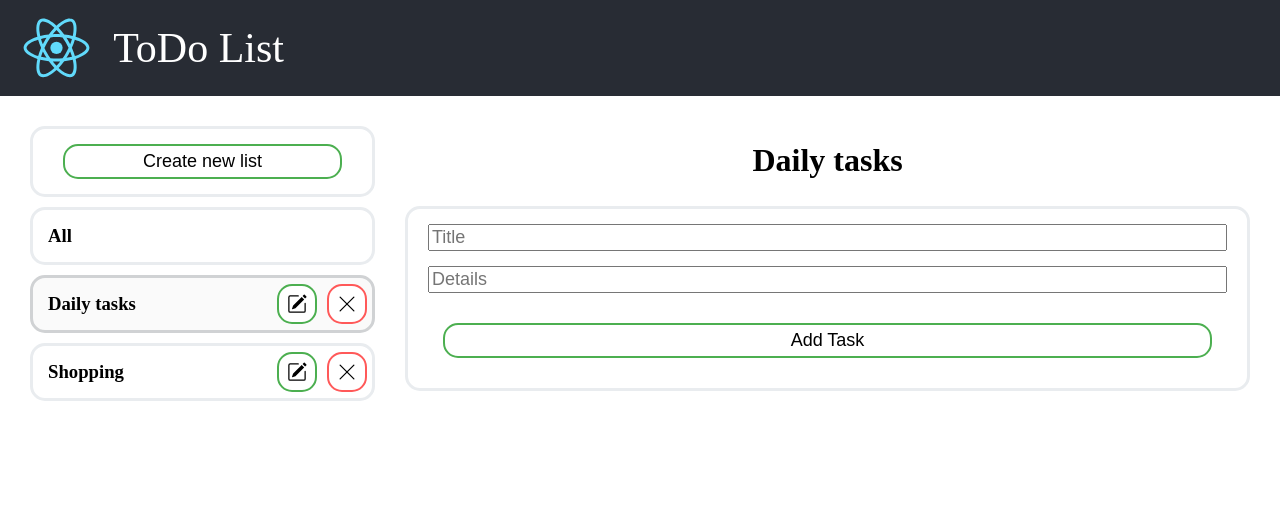
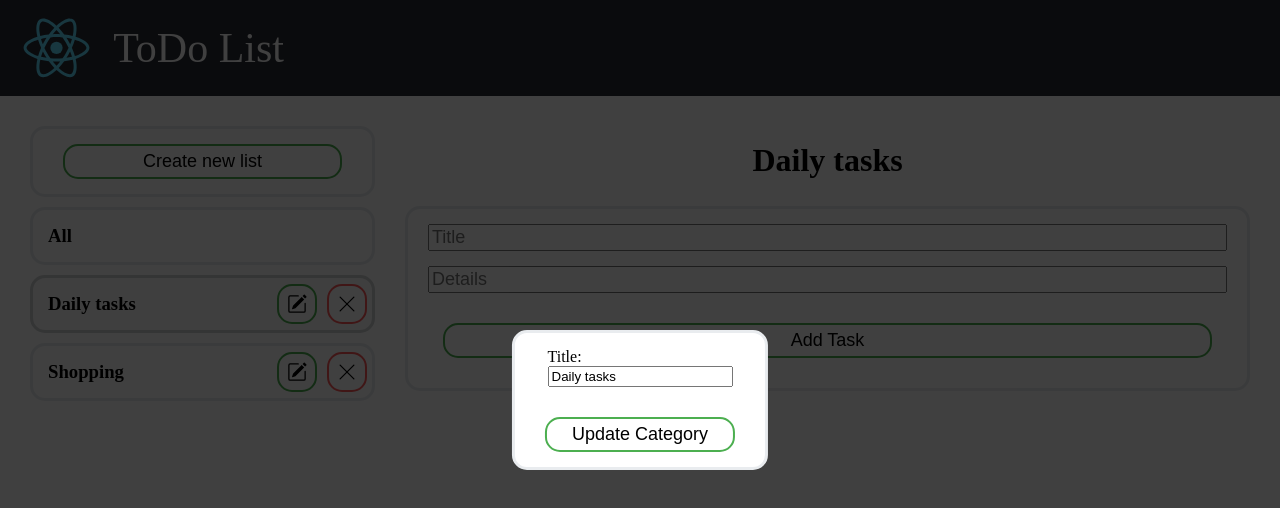
Before and after one commit to SergeySharipov/react-todo-list, a React (Create React App) app: page / in a window 1280 px wide. Both pictures are taken after a click on the button 297 px from the left and 304 px from the top of the page. Shown: the top 508 px of the page. Built offline with nearby package versions, Linux system fonts and the light colour scheme.

Commit message:
Able to update categories

```diff
--- a/src/components/CategoriesMainComponent.js
+++ b/src/components/CategoriesMainComponent.js
@@ -1,11 +1,13 @@
 import './CategoriesMainComponent.css';
-import { useEffect } from 'react';
+import { useState, useEffect } from 'react';
 import uniqid from 'uniqid';
 import AddCategory from './categories/AddCategory';
 import Category from './categories/Category';
+import UpdateCategoryDialog from './UpdateCategoryDialog';
 
 
 function CategoriesMainComponent({ categories, setCategories, setSelectedCategoryId, selectedCategoryId }) {
+    const [updateCategoryId, setUpdateCategoryId] = useState("");
     const CATEGORIES_KEY = "CATEGORIES_KEY"
     const defaultCategories = [
         {
@@ -66,6 +68,17 @@ function CategoriesMainComponent({ categories, setCategories, setSelectedCategor
         }
     }
 
+    function updateCategory(category) {
+        if (!isBlank(category.title)) {
+            setCategories(oldCategories => {
+                return oldCategories.map(oldCategory => category.id === oldCategory.id ? {
+                    ...oldCategory,
+                    title: category.title
+                } : oldCategory)
+            })
+        }
+    }
+
     function removeCategory(id) {
         if (!isBlank(id)) {
             if (selectedCategoryId === id) {
@@ -79,15 +92,35 @@ function CategoriesMainComponent({ categories, setCategories, setSelectedCategor
         setSelectedCategoryId(id)
     }
 
+    function openUpdateCategoryDialog(id) {
+        setUpdateCategoryId(id);
+    }
+
+    function cancelUpdateCategoryDialog() {
+        if (updateCategoryId !== "") {
+            setUpdateCategoryId("")
+        }
+    }
+
     const categoryElements = categories.map(category => {
-        return <Category key={category.id} category={category} selectedCategoryId={selectedCategoryId}
-            selectCategory={() => selectCategory(category.id)} removeCategory={() => removeCategory(category.id)} />
+        return <Category
+            key={category.id}
+            category={category}
+            selectedCategoryId={selectedCategoryId}
+            selectCategory={() => selectCategory(category.id)}
+            removeCategory={() => removeCategory(category.id)}
+            openUpdateCategoryDialog={() => openUpdateCategoryDialog(category.id)} />
     })
 
     return (
         <div className="CategoriesMainComponent">
             <AddCategory saveCategory={saveCategory} />
             {categoryElements}
+            <UpdateCategoryDialog
+                category={categories.find(task => task.id === updateCategoryId)}
+                updateCategory={updateCategory}
+                cancelUpdateCategoryDialog={cancelUpdateCategoryDialog}
+            />
         </div>
     );
 }
--- /dev/null
+++ b/src/components/UpdateCategoryDialog.css
@@ -0,0 +1,57 @@
+.UpdateCategoryDialog {
+    position: fixed;
+    top: 50%;
+    left: 50%;
+    transform: translate(-50%, -50%);
+    overflow: auto;
+    outline: none;
+}
+
+.UpdateCategoryDialog-overlay {
+    position: fixed;
+    top: 0;
+    left: 0;
+    right: 0;
+    bottom: 0;
+    background-color: rgba(0, 0, 0, 0.75);
+}
+
+.UpdateCategoryDialog-form {
+    display: flex;
+    flex-direction: column;
+    background-color: white;
+    align-items: center;
+    margin: 5px;
+    padding: 0px 15px 0px;
+    border-color: #e9ecef;
+    border-style: solid;
+    border-radius: 15px;
+}
+
+.UpdateCategoryDialog-column {
+    display: flex;
+    flex-grow: 4;
+    margin: 15px 5px 15px 5px;
+    flex-direction: column;
+}
+
+.UpdateCategoryDialog-updateButton {
+    flex-grow: 4;
+    font-size: large;
+    background-color: white;
+    margin: 15px;
+    padding: 5px 25px 5px;
+    border-color: #4CAF50;
+    border-style: solid;
+    border-radius: 15px;
+}
+
+.UpdateCategoryDialog-updateButton:hover {
+    background-color: #4CAF50;
+    color: white;
+}
+
+.AddTaskForm-taskTitle {
+    flex-grow: 4;
+    font-size: large;
+}
--- /dev/null
+++ b/src/components/UpdateCategoryDialog.js
@@ -0,0 +1,58 @@
+import './UpdateCategoryDialog.css';
+import React, { useState, useEffect } from 'react'
+import Modal from "react-modal";
+
+Modal.setAppElement("#root");
+
+const UpdateCategoryDialog = ({ category, updateCategory, cancelUpdateCategoryDialog }) => {
+    const [formData, setFormData] = useState({
+        title: ""
+    })
+
+    useEffect(() => {
+        setFormData(category)
+    }, [category])
+
+    const handleForm = (e) => {
+        console.log(formData)
+        setFormData({
+            ...formData,
+            [e.currentTarget.id]: e.currentTarget.value,
+        })
+    }
+
+    const handleSubmit = (e) => {
+        e.preventDefault()
+        if (!isBlank(formData.title)) {
+            updateCategory(formData)
+            cancelUpdateCategoryDialog()
+        } else {
+            alert("Title can not be empty!")
+        }
+    }
+
+    function isBlank(str) {
+        return (!str || /^\s*$/.test(str));
+    }
+
+    return (
+        <Modal
+            isOpen={category !== undefined}
+            contentLabel="Update Category"
+            className="UpdateCategoryDialog"
+            onRequestClose={cancelUpdateCategoryDialog}
+            overlayClassName="UpdateCategoryDialog-overlay">
+            <form className='UpdateCategoryDialog-form' onSubmit={handleSubmit}>
+                <div>
+                    <div className='UpdateCategoryDialog-column '>
+                        <label htmlFor='title'>Title:</label>
+                        <input className='AddCategoryForm-CategoryTitle' onChange={handleForm} type='text' id='title' value={formData !== undefined ? formData.title : ""} />
+                    </div>
+                </div>
+                <button className='UpdateCategoryDialog-updateButton' disabled={formData === undefined ? true : false} >Update Category</button>
+            </form>
+        </Modal>
+    )
+}
+
+export default UpdateCategoryDialog
--- a/src/components/categories/Category.js
+++ b/src/components/categories/Category.js
@@ -2,13 +2,13 @@ import './Category.css';
 import ic_edit from "../../images/ic_edit.svg"
 import ic_delete from "../../images/ic_delete.svg"
 
-function Category({ category, selectCategory, selectedCategoryId, removeCategory }) {
+function Category({ category, selectCategory, selectedCategoryId, removeCategory, openUpdateCategoryDialog }) {
   return (
     <div className={selectedCategoryId === category.id ? 'Category-selected' : 'Category'} onClick={selectCategory}>
       <h3 className='Category-title'>{category.title}</h3>
       {!category.notEditable && <div className='Category-actions'>
-        <button className="Category-editButton"><img src={ic_edit} alt="Edit" /></button>
-        <button className="Category-deleteButton"><img src={ic_delete} alt="Delete" onClick={removeCategory} /></button>
+        <button className="Category-editButton" onClick={openUpdateCategoryDialog} ><img src={ic_edit} alt="Edit" /></button>
+        <button className="Category-deleteButton" onClick={removeCategory} ><img src={ic_delete} alt="Delete" /></button>
       </div>}
     </div>
   );
```
